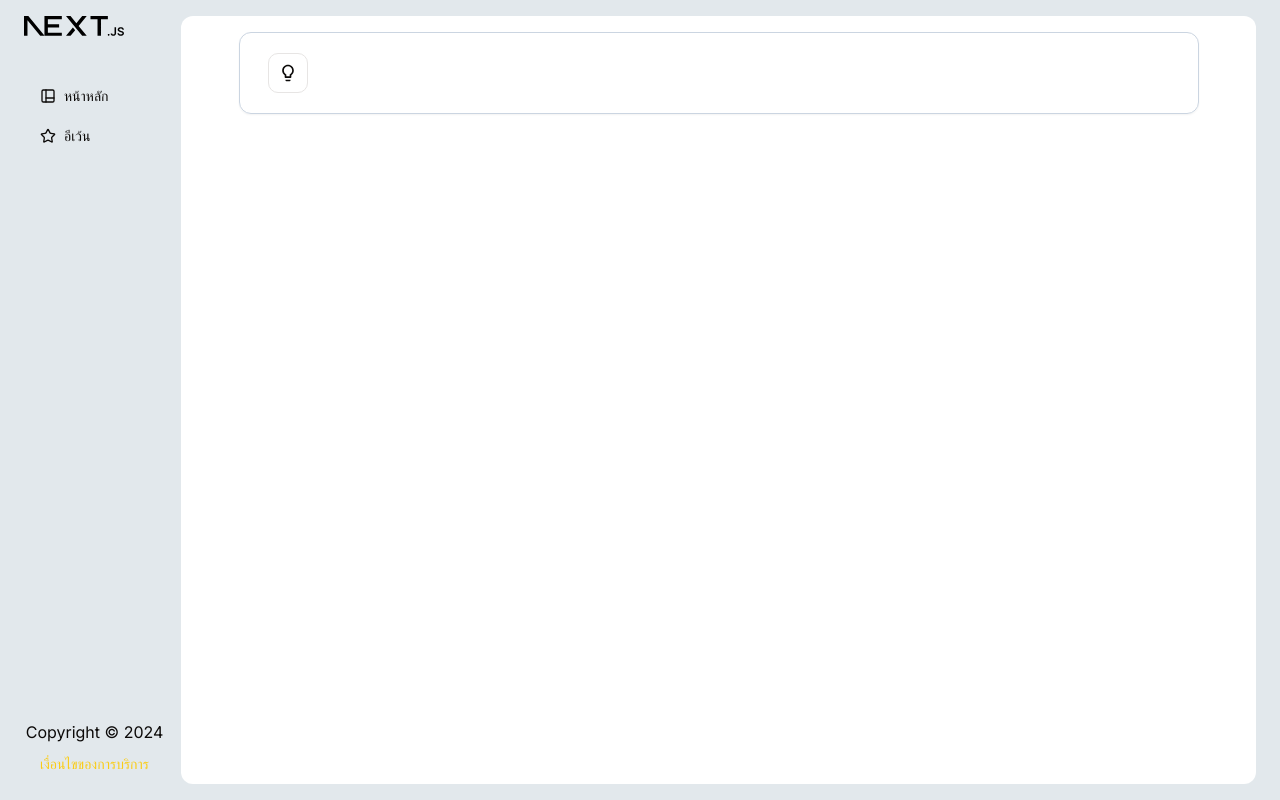
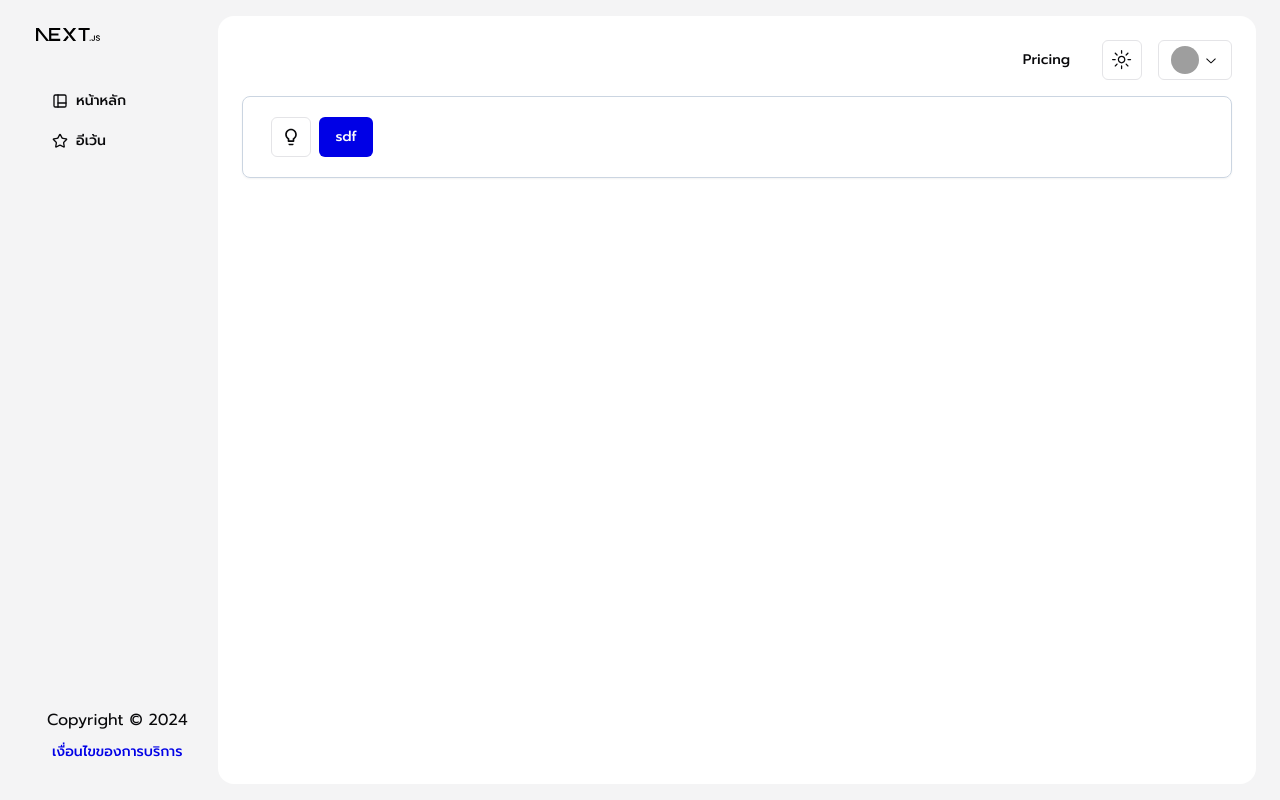
Before and after one commit to Drive-D-Dev/EdTech, a Next.js app in the folder frontend/: page / in a window 1280 px wide. Built offline with nearby package versions, Linux system fonts and the light colour scheme; grey boxes are pictures that could not be loaded.

Commit message:
feat: create profile-nav

```diff
--- a/frontend/src/app/layout.tsx
+++ b/frontend/src/app/layout.tsx
@@ -1,15 +1,17 @@
 import "@/styles/globals.css";
-import { Inter as FontSans } from "next/font/google";
+import { Prompt as FontSans } from "next/font/google";
 import { ThemeProvider } from "@/components/theme-provider";
 import { Navbar } from "@/components/navbar";
 
 import { Toaster } from "@/components/ui/sonner";
 import { cn } from "@/lib/utils";
 import SideNav from "@/components/sidenav";
+import { ProfileNav } from "@/components/profile-nav";
 
 const fontSans = FontSans({
   subsets: ["latin"],
   variable: "--font-sans",
+  weight: ["300", "400", "500", "600", "700", "800", "900"],
 });
 
 interface RootLayoutProps {
@@ -22,13 +24,13 @@ export default function RootLayout({ children }: RootLayoutProps) {
       <head />
       <body
         className={cn(
-          "min-h-screen font-sans antialiased bg-[#E2E8EC]",
+          "min-h-screen font-sans antialiased bg-muted",
           fontSans.variable
         )}
       >
         <div
           vaul-drawer-wrapper=""
-          className="flex flex-row max-w-screen-xl mx-auto px-6 py-4 h-screen gap-4"
+          className="flex flex-row max-w-screen-xl mx-auto px-6 py-4 h-screen gap-2"
         >
           <ThemeProvider
             attribute="class"
@@ -37,7 +39,8 @@ export default function RootLayout({ children }: RootLayoutProps) {
             disableTransitionOnChange
           >
             <SideNav />
-            <main className="bg-white w-full rounded-lg min-h-full p-4">
+            <main className="bg-background w-full rounded-2xl min-h-full p-6">
+              <ProfileNav />
               {children}
             </main>
           </ThemeProvider>
--- a/frontend/src/app/page.tsx
+++ b/frontend/src/app/page.tsx
@@ -1,12 +1,14 @@
 "use client";
 
 import { AnswerDialog } from "@/components/answer-dialog";
+import { Button } from "@/components/ui/button";
 
 export default function Home() {
   return (
     <main className="container flex justify-center flex-col">
       <div className="box flex space-x-2">
         <AnswerDialog></AnswerDialog>
+        <Button>sdf</Button>
       </div>
     </main>
   );
--- a/frontend/src/components/avatar-dropdown.tsx
+++ b/frontend/src/components/avatar-dropdown.tsx
@@ -1,8 +1,4 @@
-import {
-    Avatar,
-    AvatarFallback,
-    AvatarImage,
-} from "@/components/ui/avatar"
+import { Avatar, AvatarFallback, AvatarImage } from "@/components/ui/avatar";
 import {
   DropdownMenu,
   DropdownMenuContent,
@@ -10,9 +6,9 @@ import {
   DropdownMenuLabel,
   DropdownMenuSeparator,
   DropdownMenuTrigger,
-} from "@/components/ui/dropdown-menu"
-import { ChevronDownIcon } from "@radix-ui/react-icons"
-import { Button } from "@/components/ui/button"
+} from "@/components/ui/dropdown-menu";
+import { ChevronDownIcon } from "@radix-ui/react-icons";
+import { Button } from "@/components/ui/button";
 
 // TODO: update dropdown menu
 // TODO: add mode toggle to menu
@@ -36,11 +32,11 @@ export function AvatarDropdown() {
         <DropdownMenuSeparator />
         <DropdownMenuItem>Profile</DropdownMenuItem>
         <DropdownMenuItem>Billing</DropdownMenuItem>
-                <DropdownMenuItem>Team</DropdownMenuItem>
         <DropdownMenuItem>Subscription</DropdownMenuItem>
+        <DropdownMenuItem className="text-red-600">Logout</DropdownMenuItem>
       </DropdownMenuContent>
     </DropdownMenu>
-    )
+  );
 }
 
 const AvatarTrigger = () => {
@@ -52,5 +48,5 @@ const AvatarTrigger = () => {
       </Avatar>
       <ChevronDownIcon className="h-4 w-4" />
     </Button>
-    )
-}
+  );
+};
--- /dev/null
+++ b/frontend/src/components/profile-nav.tsx
@@ -0,0 +1,46 @@
+"use client";
+import React from "react";
+import Link from "next/link";
+import { ModeToggle } from "@/components/ui/mode-toggle";
+import { Button } from "./ui/button";
+import useScrollThreshold from "@/hooks/use-scroll-threshold";
+import { AvatarDropdown } from "@/components/avatar-dropdown";
+import { NavbarMenu } from "@/components/navbar-menu";
+
+// TODO: check whether or not user is sign in.
+const session = true;
+
+export const ProfileNav = () => {
+  // handle cool on scroll animation
+  // add scrolledStyle styling to <nav /> when user scroll pass a certain threshold
+
+  return (
+    <nav className="float-end mb-4">
+      <span className="container flex justify-between items-center">
+        <div className="flex justify-center items-center gap-4">
+          <NavbarMenu />
+          <ModeToggle />
+          {session ? <ProfileWrapper /> : <SignInWrapper />}
+        </div>
+      </span>
+    </nav>
+  );
+};
+
+// show when user is not sign in
+const SignInWrapper = () => {
+  return (
+    <>
+      <Button>Sign In</Button>
+    </>
+  );
+};
+
+// show when user is sign in
+const ProfileWrapper = () => {
+  return (
+    <>
+      <AvatarDropdown />
+    </>
+  );
+};
--- a/frontend/src/components/sidenav.tsx
+++ b/frontend/src/components/sidenav.tsx
@@ -2,12 +2,16 @@ import React from "react";
 import Image from "next/image";
 import { Button } from "@/components/ui/button";
 import { PanelsLeftBottom, Star } from "lucide-react";
+import { LOGO_IMG } from "@/constant/global";
+import Link from "next/link";
 
 const SideNav = () => {
   const customButtonStyle = "w-full flex justify-start items-center gap-2";
   return (
-    <div className="flex flex-col h-full gap-5 justify-start items-start">
-      <Image src="/next.svg" width={100} height={100} alt="Next.js Logo" />
+    <div className="flex flex-col h-full gap-5 justify-start items-start p-3">
+      <Link href="/">
+        <img src={LOGO_IMG.src} alt={LOGO_IMG.alt} height={64} width={64} />
+      </Link>
       <ul className="w-full mt-5">
         <li>
           <Button variant="ghost" className={customButtonStyle}>
--- a/frontend/src/components/ui/button.tsx
+++ b/frontend/src/components/ui/button.tsx
@@ -1,17 +1,17 @@
-import * as React from "react"
-import { Slot } from "@radix-ui/react-slot"
-import { cva, type VariantProps } from "class-variance-authority"
+import * as React from "react";
+import { Slot } from "@radix-ui/react-slot";
+import { cva, type VariantProps } from "class-variance-authority";
 
-import { cn } from "@/lib/utils"
+import { cn } from "@/lib/utils";
 
 const buttonVariants = cva(
   "inline-flex items-center justify-center whitespace-nowrap rounded-md text-sm font-medium ring-offset-background transition-colors focus-visible:outline-none focus-visible:ring-2 focus-visible:ring-ring focus-visible:ring-offset-2 disabled:pointer-events-none disabled:opacity-50",
   {
     variants: {
       variant: {
-        default: "bg-primary text-primary-foreground hover:bg-primary/90",
+        default: "bg-primary text-primary-foreground hover:bg-primary/80",
         destructive:
-          "bg-destructive text-destructive-foreground hover:bg-destructive/90",
+          "bg-destructive text-destructive-foreground hover:bg-destructive/80",
         outline:
           "border border-input bg-background hover:bg-accent hover:text-accent-foreground",
         secondary:
@@ -31,26 +31,26 @@ const buttonVariants = cva(
       size: "default",
     },
   }
-)
+);
 
 export interface ButtonProps
   extends React.ButtonHTMLAttributes<HTMLButtonElement>,
     VariantProps<typeof buttonVariants> {
-  asChild?: boolean
+  asChild?: boolean;
 }
 
 const Button = React.forwardRef<HTMLButtonElement, ButtonProps>(
   ({ className, variant, size, asChild = false, ...props }, ref) => {
-    const Comp = asChild ? Slot : "button"
+    const Comp = asChild ? Slot : "button";
     return (
       <Comp
         className={cn(buttonVariants({ variant, size, className }))}
         ref={ref}
         {...props}
       />
-    )
+    );
   }
-)
-Button.displayName = "Button"
+);
+Button.displayName = "Button";
 
-export { Button, buttonVariants }
+export { Button, buttonVariants };
--- a/frontend/src/styles/globals.css
+++ b/frontend/src/styles/globals.css
@@ -2,28 +2,29 @@
 @tailwind components;
 @tailwind utilities;
 
+
 @layer base {
   :root {
     --background: 0 0% 100%;
-    --foreground: 20 14.3% 4.1%;
+    --foreground: 240 10% 3.9%;
     --card: 0 0% 100%;
-    --card-foreground: 20 14.3% 4.1%;
+    --card-foreground: 240 10% 3.9%;
     --popover: 0 0% 100%;
-    --popover-foreground: 20 14.3% 4.1%;
-    --primary: 47.9 95.8% 53.1%;
-    --primary-foreground: 26 83.3% 14.1%;
-    --secondary: 60 4.8% 95.9%;
-    --secondary-foreground: 24 9.8% 10%;
-    --muted: 60 4.8% 95.9%;
-    --muted-foreground: 25 5.3% 44.7%;
-    --accent: 60 4.8% 95.9%;
-    --accent-foreground: 24 9.8% 10%;
+    --popover-foreground: 240 10% 3.9%;
+    --primary: 240 100% 45%;
+    --primary-foreground: 0 0% 98%;
+    --secondary: 19 80% 67%;
+    --secondary-foreground: 240 5.9% 10%;
+    --muted: 240 4.8% 95.9%;
+    --muted-foreground: 240 3.8% 46.1%;
+    --accent: 240 4.8% 95.9%;
+    --accent-foreground: 240 5.9% 10%;
     --destructive: 0 84.2% 60.2%;
-    --destructive-foreground: 60 9.1% 97.8%;
-    --border: 20 5.9% 90%;
-    --input: 20 5.9% 90%;
-    --ring: 20 14.3% 4.1%;
-    --radius: 0.75rem;
+    --destructive-foreground: 0 0% 98%;
+    --border: 240 5.9% 90%;
+    --input: 240 5.9% 90%;
+    --ring: 240 5.9% 10%;
+    --radius: 0.5rem;
     --chart-1: 12 76% 61%;
     --chart-2: 173 58% 39%;
     --chart-3: 197 37% 24%;
@@ -32,25 +33,25 @@
   }
 
   .dark {
-    --background: 20 14.3% 4.1%;
-    --foreground: 60 9.1% 97.8%;
-    --card: 20 14.3% 4.1%;
-    --card-foreground: 60 9.1% 97.8%;
-    --popover: 20 14.3% 4.1%;
-    --popover-foreground: 60 9.1% 97.8%;
-    --primary: 47.9 95.8% 53.1%;
-    --primary-foreground: 26 83.3% 14.1%;
-    --secondary: 12 6.5% 15.1%;
-    --secondary-foreground: 60 9.1% 97.8%;
-    --muted: 12 6.5% 15.1%;
-    --muted-foreground: 24 5.4% 63.9%;
-    --accent: 12 6.5% 15.1%;
-    --accent-foreground: 60 9.1% 97.8%;
+    --background: 240 10% 3.9%;
+    --foreground: 0 0% 98%;
+    --card: 240 10% 3.9%;
+    --card-foreground: 0 0% 98%;
+    --popover: 240 10% 3.9%;
+    --popover-foreground: 0 0% 98%;
+    --primary: 0 0% 98%;
+    --primary-foreground: 240 5.9% 10%;
+    --secondary: 240 3.7% 15.9%;
+    --secondary-foreground: 0 0% 98%;
+    --muted: 240 3.7% 15.9%;
+    --muted-foreground: 240 5% 64.9%;
+    --accent: 240 3.7% 15.9%;
+    --accent-foreground: 0 0% 98%;
     --destructive: 0 62.8% 30.6%;
-    --destructive-foreground: 60 9.1% 97.8%;
-    --border: 12 6.5% 15.1%;
-    --input: 12 6.5% 15.1%;
-    --ring: 35.5 91.7% 32.9%;
+    --destructive-foreground: 0 0% 98%;
+    --border: 240 3.7% 15.9%;
+    --input: 240 3.7% 15.9%;
+    --ring: 240 4.9% 83.9%;
     --chart-1: 220 70% 50%;
     --chart-2: 160 60% 45%;
     --chart-3: 30 80% 55%;
@@ -58,6 +59,7 @@
     --chart-5: 340 75% 55%;
   }
 }
+
 
 @layer base {
   * {
@@ -69,7 +71,7 @@
 }
 
 .container {
-  @apply max-w-screen-lg mx-auto px-8;
+  @apply px-0;
 }
 
 .box {
```
Lines whose indentation alone changed are shown as unchanged.
